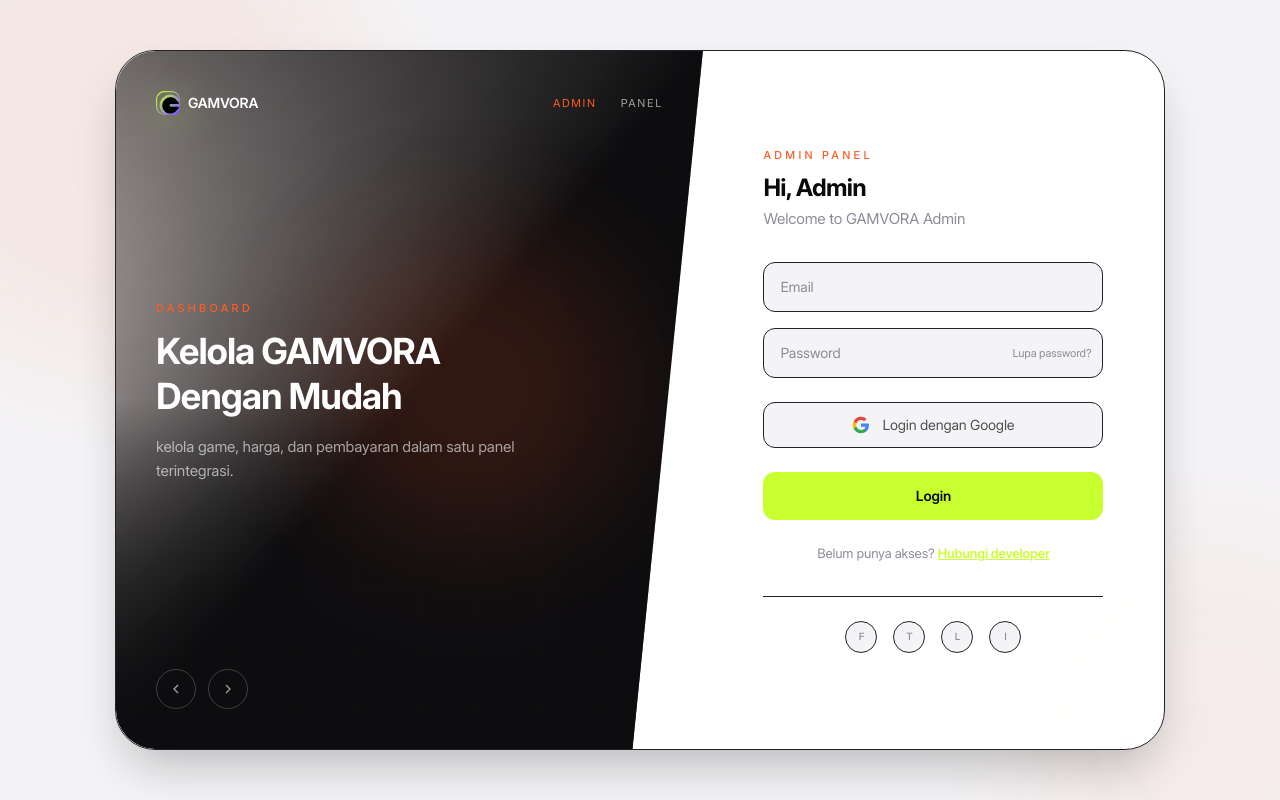
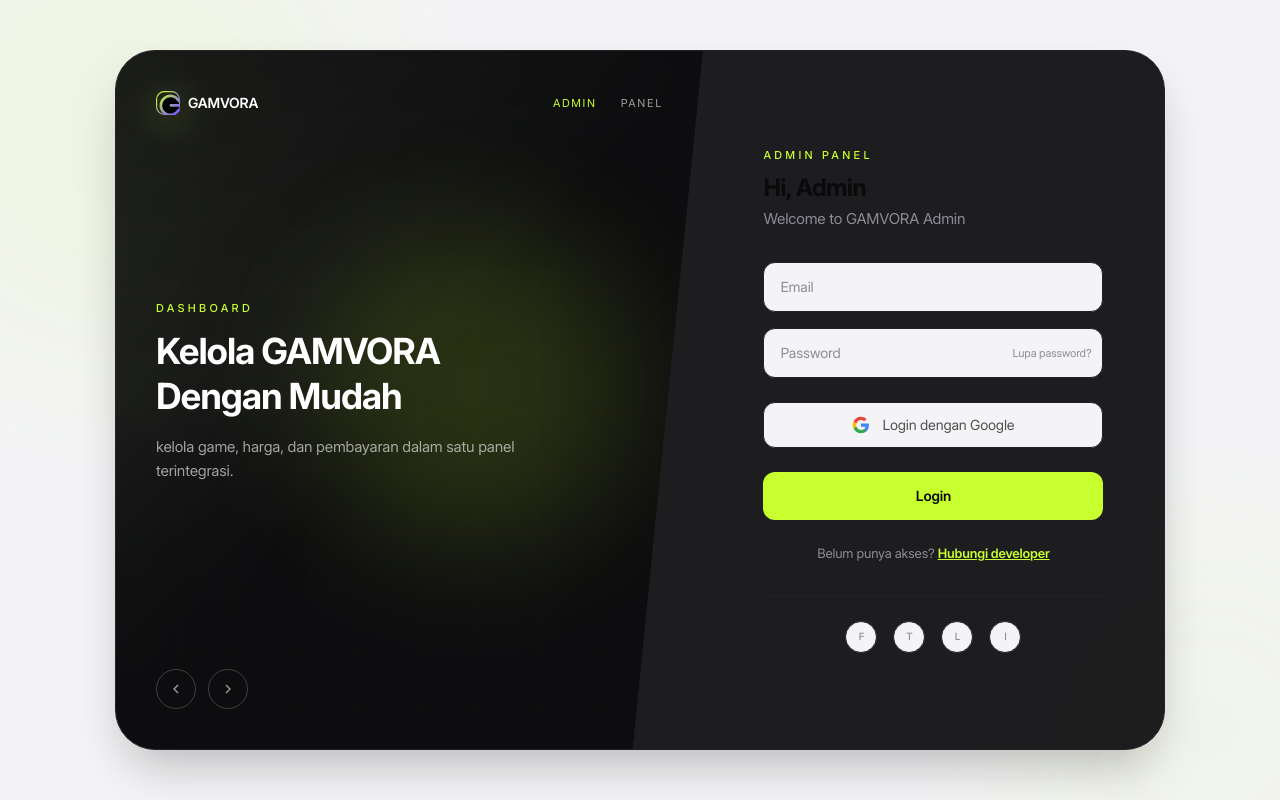
Before and after one commit to ersetdigital-sudo/gamvora.net, a Next.js app: page /admin/login in a window 1280 px wide. Built offline with nearby package versions, Linux system fonts and the light colour scheme.

Commit message:
fix: update login page colors to gamvora brand - lime green, dark theme

```diff
--- a/app/admin/login/page.tsx
+++ b/app/admin/login/page.tsx
@@ -93,18 +93,18 @@
   return (
     <div className="min-h-screen bg-paper flex items-center justify-center p-4 relative overflow-hidden">
       <div className="absolute inset-0 pointer-events-none overflow-hidden">
-        <div className="absolute -top-32 -left-32 w-[500px] h-[500px] rounded-full blur-3xl opacity-[0.08]" style={{ background: "#ff5b26" }} />
-        <div className="absolute -bottom-32 -right-32 w-[400px] h-[400px] rounded-full blur-3xl opacity-[0.05]" style={{ background: "#ff5b26" }} />
+        <div className="absolute -top-32 -left-32 w-[500px] h-[500px] rounded-full blur-3xl opacity-[0.08]" style={{ background: "#c8ff2e" }} />
+        <div className="absolute -bottom-32 -right-32 w-[400px] h-[400px] rounded-full blur-3xl opacity-[0.05]" style={{ background: "#c8ff2e" }} />
       </div>
 
-      <div className="relative w-full max-w-[1050px] min-h-[700px] rounded-[2.5rem] border border-line bg-white/95 backdrop-blur-sm shadow-2xl overflow-hidden z-10 flex">
+      <div className="relative w-full max-w-[1050px] min-h-[700px] rounded-[2.5rem] border border-line bg-panel/95 backdrop-blur-sm shadow-2xl overflow-hidden z-10 flex">
         {/* Left panel */}
         <div className="hidden lg:flex w-[56%] relative overflow-hidden rounded-l-[2.5rem]">
           <div className="absolute inset-0" style={{ clipPath: "polygon(0 0, 100% 0, 88% 100%, 0% 100%)" }}>
-            <div className="absolute inset-0 bg-gradient-to-br from-[#ff5b26]/10 via-[#0d0d0f] to-[#0d0d0f]" />
+            <div className="absolute inset-0 bg-gradient-to-br from-[#c8ff2e]/10 via-[#0d0d0f] to-[#0d0d0f]" />
             <div className="absolute inset-0 bg-gradient-to-t from-[#0d0d0f] via-transparent to-[#0d0d0f]/60" />
             <div className="absolute inset-0 opacity-[0.04]" style={{ backgroundImage: "linear-gradient(rgba(255,91,38,0.4) 1px, transparent 1px), linear-gradient(90deg, rgba(255,91,38,0.4) 1px, transparent 1px)", backgroundSize: "60px 60px" }} />
-            <div className="absolute top-1/4 left-1/3 w-80 h-80 rounded-full blur-3xl opacity-15" style={{ background: "#ff5b26" }} />
+            <div className="absolute top-1/4 left-1/3 w-80 h-80 rounded-full blur-3xl opacity-15" style={{ background: "#c8ff2e" }} />
 
             <div className="absolute inset-0 flex flex-col justify-between p-10">
               <div className="flex items-center justify-between">
@@ -113,14 +113,14 @@
                   <span className="font-display font-semibold text-white text-sm">GAMVORA</span>
                 </div>
                 <div className="flex gap-6 text-[11px] uppercase tracking-[.15em] text-white/60">
-                  <span className="text-[#ff5b26]">Admin</span>
+                  <span className="text-[#c8ff2e]">Admin</span>
                   <span>Panel</span>
                 </div>
               </div>
 
               <div className="flex-1 flex items-center">
                 <div>
-                  <p className="text-[11px] uppercase tracking-[.3em] text-[#ff5b26] mb-3 font-medium">Dashboard</p>
+                  <p className="text-[11px] uppercase tracking-[.3em] text-[#c8ff2e] mb-3 font-medium">Dashboard</p>
                   <h2 className="font-display text-4xl font-bold text-white leading-tight">
                     Kelola <span className="accent">GAMVORA</span>
                     <br />
@@ -148,7 +148,7 @@
         <div className="w-full lg:w-[44%] flex flex-col items-center justify-center p-8 lg:p-12 relative">
           <div className="w-full max-w-[340px]">
             <div className="mb-8">
-              <p className="text-[11px] uppercase tracking-[.3em] text-[#ff5b26] mb-2 font-medium">Admin Panel</p>
+              <p className="text-[11px] uppercase tracking-[.3em] text-[#c8ff2e] mb-2 font-medium">Admin Panel</p>
               <h1 className="font-display text-2xl font-bold text-ink">
                 Hi, <span className="accent">Admin</span>
               </h1>
```
